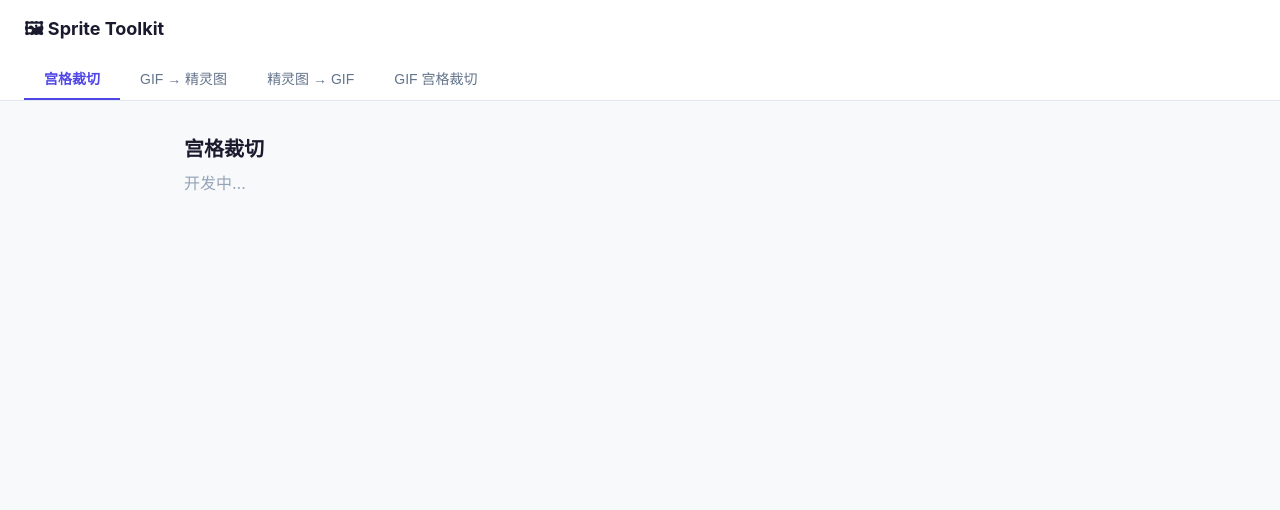
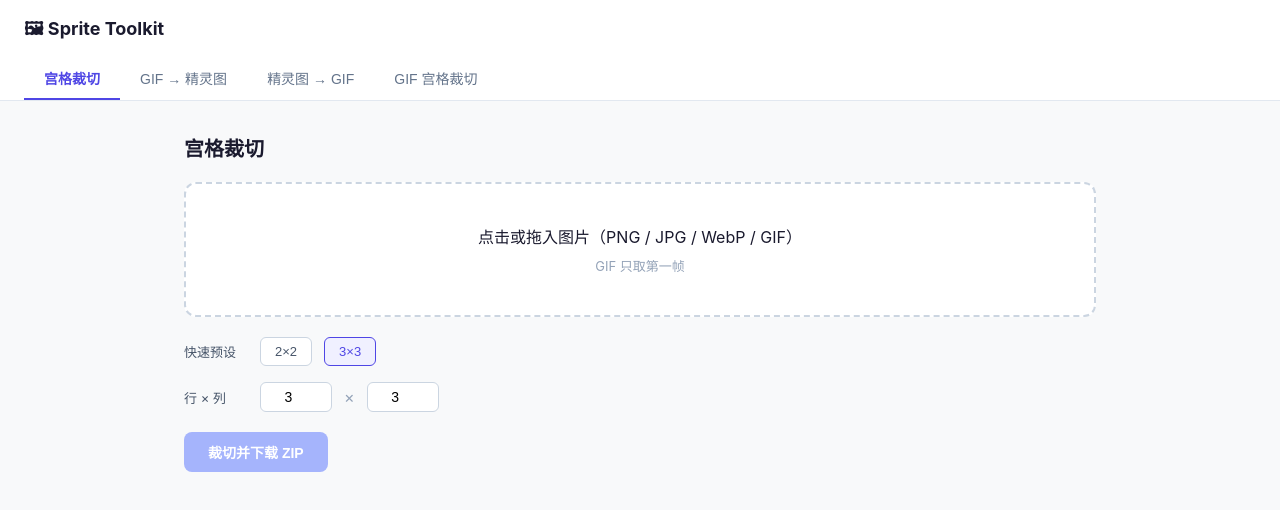
Before and after one commit to taiaili-tech/sprite-toolkit, a Vue app in the folder sprite-toolkit/: page / in a window 1280 px wide. Shown: the top 510 px of the page. Built offline with nearby package versions, Linux system fonts and the light colour scheme.

Commit message:
feat: implement static grid cutter with zip download

```diff
--- a/sprite-toolkit/src/components/GridCutter.vue
+++ b/sprite-toolkit/src/components/GridCutter.vue
@@ -1 +1,134 @@
-<template><div><h2 style="font-size:20px;font-weight:700;">宫格裁切</h2><p style="color:#94a3b8;margin-top:8px;">开发中…</p></div></template>
+<!-- src/components/GridCutter.vue -->
+<template>
+  <div>
+    <h2 style="font-size:20px;font-weight:700;margin-bottom:20px;">宫格裁切</h2>
+
+    <!-- 上传区 -->
+    <div
+      class="upload-zone"
+      :class="{ dragover: isDragging }"
+      @click="$refs.fileInput.click()"
+      @dragover.prevent="isDragging = true"
+      @dragleave="isDragging = false"
+      @drop.prevent="onDrop"
+    >
+      <input ref="fileInput" type="file" accept="image/*" @change="onFileChange" />
+      <div>{{ file ? file.name : '点击或拖入图片（PNG / JPG / WebP / GIF）' }}</div>
+      <div class="upload-hint">GIF 只取第一帧</div>
+    </div>
+
+    <!-- 配置 -->
+    <div class="form-row" style="margin-top:20px;">
+      <span class="form-label">快速预设</span>
+      <button class="preset-btn" :class="{active: rows===2&&cols===2}" @click="setPreset(2,2)">2×2</button>
+      <button class="preset-btn" :class="{active: rows===3&&cols===3}" @click="setPreset(3,3)">3×3</button>
+    </div>
+    <div class="form-row">
+      <span class="form-label">行 × 列</span>
+      <input class="form-input" type="number" v-model.number="rows" min="1" max="20" />
+      <span style="color:#94a3b8;">×</span>
+      <input class="form-input" type="number" v-model.number="cols" min="1" max="20" />
+    </div>
+
+    <div v-if="error" class="error-msg">{{ error }}</div>
+
+    <!-- 预览 -->
+    <div v-if="imgSrc" class="preview-wrap">
+      <div class="preview-label">预览（每格 {{ cellW }}×{{ cellH }} px）</div>
+      <canvas ref="previewCanvas"></canvas>
+    </div>
+
+    <div style="margin-top:20px;">
+      <button class="btn-primary" :disabled="!imgSrc || processing" @click="doProcess">
+        {{ processing ? '处理中…' : '裁切并下载 ZIP' }}
+      </button>
+    </div>
+  </div>
+</template>
+
+<script setup>
+import { ref, watch, computed, nextTick } from 'vue'
+import { cropToBlob, fileToImage } from '../utils/canvasCrop.js'
+import { downloadAsZip } from '../utils/zipHelper.js'
+
+const fileInput = ref(null)
+const previewCanvas = ref(null)
+const file = ref(null)
+const imgEl = ref(null)
+const isDragging = ref(false)
+const rows = ref(3)
+const cols = ref(3)
+const error = ref('')
+const processing = ref(false)
+const imgSrc = ref('')
+
+const cellW = computed(() => imgEl.value ? Math.floor(imgEl.value.naturalWidth / cols.value) : 0)
+const cellH = computed(() => imgEl.value ? Math.floor(imgEl.value.naturalHeight / rows.value) : 0)
+
+function setPreset(r, c) { rows.value = r; cols.value = c }
+
+async function loadFile(f) {
+  error.value = ''
+  file.value = f
+  try {
+    imgEl.value = await fileToImage(f)
+    imgSrc.value = URL.createObjectURL(f)
+    await nextTick()
+    drawPreview()
+  } catch (e) {
+    error.value = '图片加载失败：' + e.message
+  }
+}
+
+function onFileChange(e) { if (e.target.files[0]) loadFile(e.target.files[0]) }
+function onDrop(e) { const f = e.dataTransfer.files[0]; if (f) loadFile(f) }
+
+watch([rows, cols], () => { if (imgEl.value) drawPreview() })
+
+function drawPreview() {
+  const canvas = previewCanvas.value
+  if (!canvas || !imgEl.value) return
+  const img = imgEl.value
+  const MAX = 600
+  const scale = Math.min(1, MAX / Math.max(img.naturalWidth, img.naturalHeight))
+  canvas.width = img.naturalWidth * scale
+  canvas.height = img.naturalHeight * scale
+  const ctx = canvas.getContext('2d')
+  ctx.drawImage(img, 0, 0, canvas.width, canvas.height)
+
+  // 画网格线
+  ctx.strokeStyle = 'rgba(79,70,229,0.7)'
+  ctx.lineWidth = 1
+  const cw = canvas.width / cols.value
+  const ch = canvas.height / rows.value
+  for (let r = 1; r < rows.value; r++) {
+    ctx.beginPath(); ctx.moveTo(0, r * ch); ctx.lineTo(canvas.width, r * ch); ctx.stroke()
+  }
+  for (let c = 1; c < cols.value; c++) {
+    ctx.beginPath(); ctx.moveTo(c * cw, 0); ctx.lineTo(c * cw, canvas.height); ctx.stroke()
+  }
+}
+
+async function doProcess() {
+  if (!imgEl.value) return
+  error.value = ''
+  processing.value = true
+  try {
+    const img = imgEl.value
+    const cw = Math.floor(img.naturalWidth / cols.value)
+    const ch = Math.floor(img.naturalHeight / rows.value)
+    const files = []
+    for (let r = 0; r < rows.value; r++) {
+      for (let c = 0; c < cols.value; c++) {
+        const blob = await cropToBlob(img, c * cw, r * ch, cw, ch)
+        files.push({ name: `r${r + 1}c${c + 1}.png`, blob })
+      }
+    }
+    await downloadAsZip(files, 'grid_cut.zip')
+  } catch (e) {
+    error.value = '处理失败：' + e.message
+  } finally {
+    processing.value = false
+  }
+}
+</script>
```
